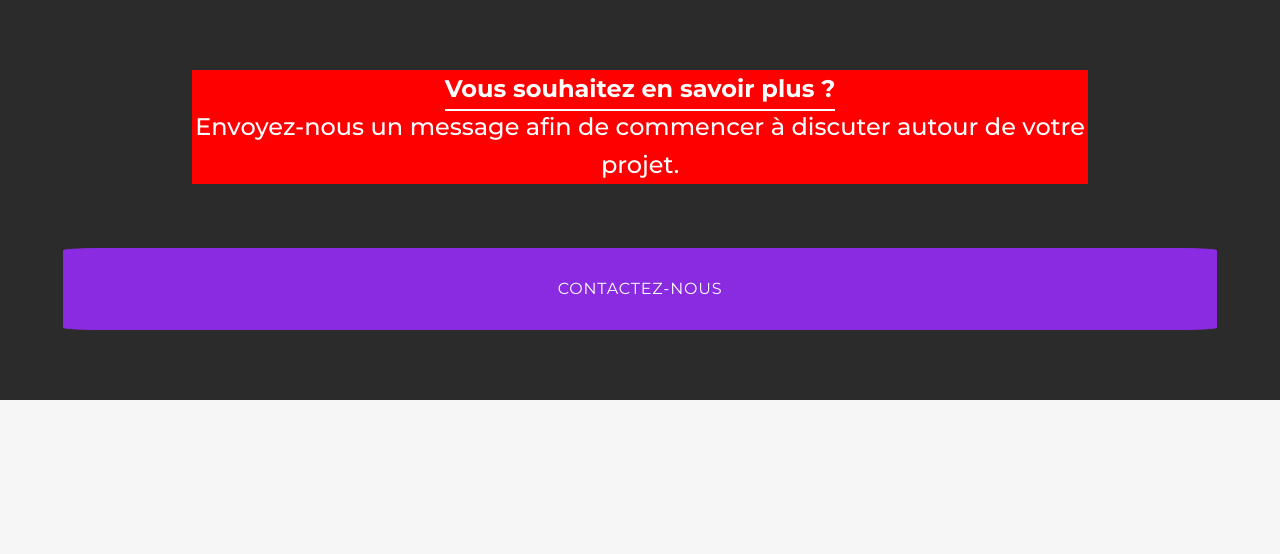
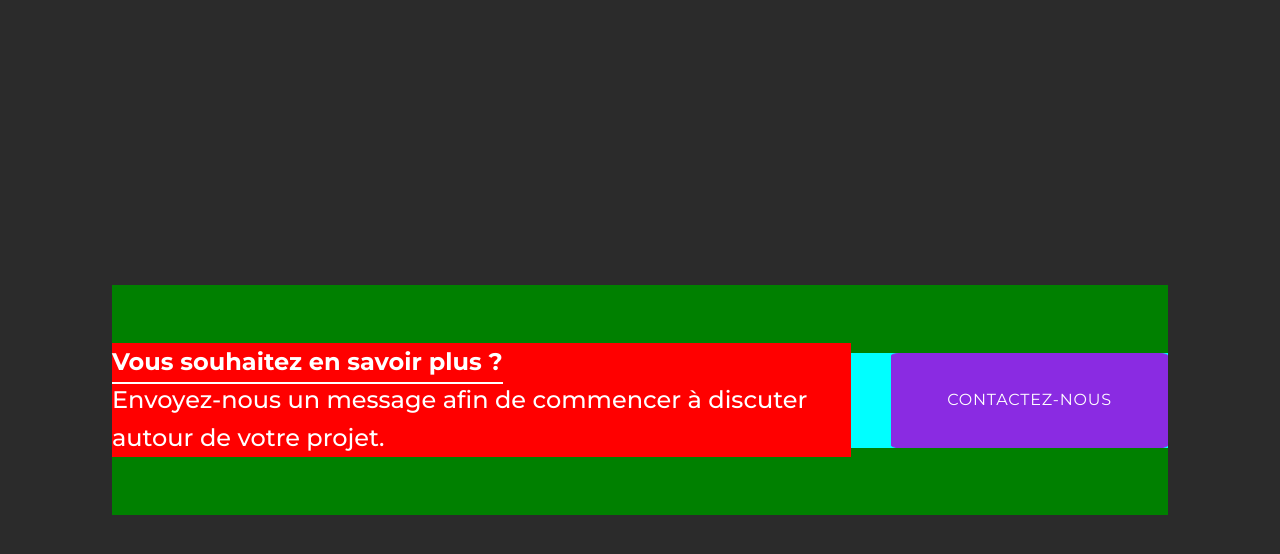
Before and after one commit to The-JW-Corp/JW-Corp-react, a React (Create React App) app: page / in a window 1280 px wide. Shown: the top 554 px of the page. Built offline with nearby package versions, Linux system fonts and the light colour scheme.

Commit message:
fully responsive cta

```diff
--- a/src/components/Cta/Cta.css
+++ b/src/components/Cta/Cta.css
@@ -7,7 +7,7 @@
 }
 .cta-wrap {
   width: 100%;
-  height: 330px;
+  height: 360px;
   display: flex;
   flex-direction: column;
   justify-content: space-between;
@@ -20,7 +20,6 @@
   font-weight: 500;
   width: 80%;
   line-height: 38px;
-  background-color: red;
 }
 .cta-text strong {
   text-align: center;
@@ -29,13 +28,16 @@
   padding-bottom: 6px;
   font-weight: bold;
 }
+.cta-wrap-button {
+  width: 90%;
+}
 .cta-button {
   background-color: blueviolet;
   border: 1px blueviolet solid;
   display: flex;
   justify-content: center;
   align-items: center;
-  width: 90%;
+  width: 100%;
   height: 80px;
   letter-spacing: 0.8px;
   border-radius: 3%;
@@ -44,6 +46,11 @@
   font-weight: 400;
   text-decoration: none;
   color: #fff;
+}
+@media (min-width: 344px) {
+  .cta-wrap {
+    height: 320px;
+  }
 }
 @media (min-width: 460px) {
   .cta-text {
@@ -64,5 +71,58 @@
   }
 }
 @media (min-width: 640px) {
-
+  .cta-component {
+    height: 100vh;
+  }
+  .cta-wrap {
+    align-items: flex-start;
+    height: 220px;
+    width: 95%;
+  }
+  .cta-text {
+    text-align: start;
+    width: 95%;
+  }
+  .cta-wrap-button {
+    width: 99%;
+    display: flex;
+    justify-content: flex-end;
+  }
+  .cta-button {
+    width: 275px;
+    height: 93px;
+  }
 }
+@media (min-width: 768px) {
+  .cta-wrap {
+    height: 230px;
+  }
+  .cta-text {
+    width: 80%;
+  }
+}
+@media (min-width: 1024px) {
+  .cta-wrap {
+    width: 950px;
+    background-color: blue;
+  }
+  .cta-text {
+    width: 700px;
+    background-color: red;
+  }
+}
+@media (min-width: 1200px) {
+    .cta-wrap{
+        flex-direction: row;
+        align-items: center;
+        background-color: green;
+        width: 1056px;
+    }
+    .cta-text{
+        width: 70%;
+    }
+    .cta-wrap-button{
+        background-color: aqua;
+        width: 30%;
+    }
+}
--- a/src/components/Cta/Cta.js
+++ b/src/components/Cta/Cta.js
@@ -8,9 +8,11 @@ const Cta = () => {
           <strong> Vous souhaitez en savoir plus ?</strong> <br /> Envoyez-nous
           un message afin de commencer à discuter autour de votre projet.
         </p>
-        <a className="cta-button" href="/#">
-          Contactez-nous
-        </a>
+        <div className="cta-wrap-button">
+          <a className="cta-button" href="/#">
+            Contactez-nous
+          </a>
+        </div>
       </div>
     </div>
   );
```
